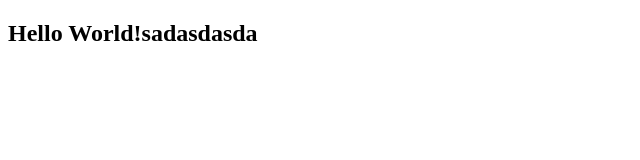
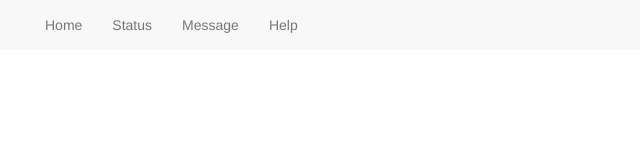
Before and after one commit to NodirbekMatchanov/JavaScript, a plain HTML site: page index.html in a window 1280 px wide. Shown: the whole page, without its empty margins (0-640 px from the left). Drawn offline with nearby package versions, Linux system fonts and the light colour scheme.

Commit message:
Navbar++

```diff
--- a/index.html
+++ b/index.html
@@ -3,8 +3,27 @@
 <head lang="en">
     <meta charset="UTF-8">
     <title></title>
+    <script src="bootstrap/js/jquery.js"></script>
+    <script src="bootstrap/js/bootstrap.min.js"></script>
+    <link href="bootstrap/css/bootstrap.min.css" rel="stylesheet">
 </head>
 <body>
-<h2>Hello World!sadasdasda</h2>
+<nav class=" navbar-default" role="navigation">
+<div class="container-fluid">
+    <button class="navbar-toggle" data-toggle="collapse" data-target=".navbar-collapse">
+        <span class="icon-bar"></span>
+        <span class="icon-bar"></span>
+        <span class="icon-bar"></span>
+    </button>
+    <div class="collapse navbar-collapse">
+        <ul class="nav navbar-nav">
+            <li><a href="#">Home</a></li>
+            <li><a href="#">Status</a></li>
+            <li><a href="#">Message</a></li>
+            <li><a href="#">Help</a></li>
+        </ul>
+    </div>
+</div>
+</nav>
 </body>
 </html>
```
